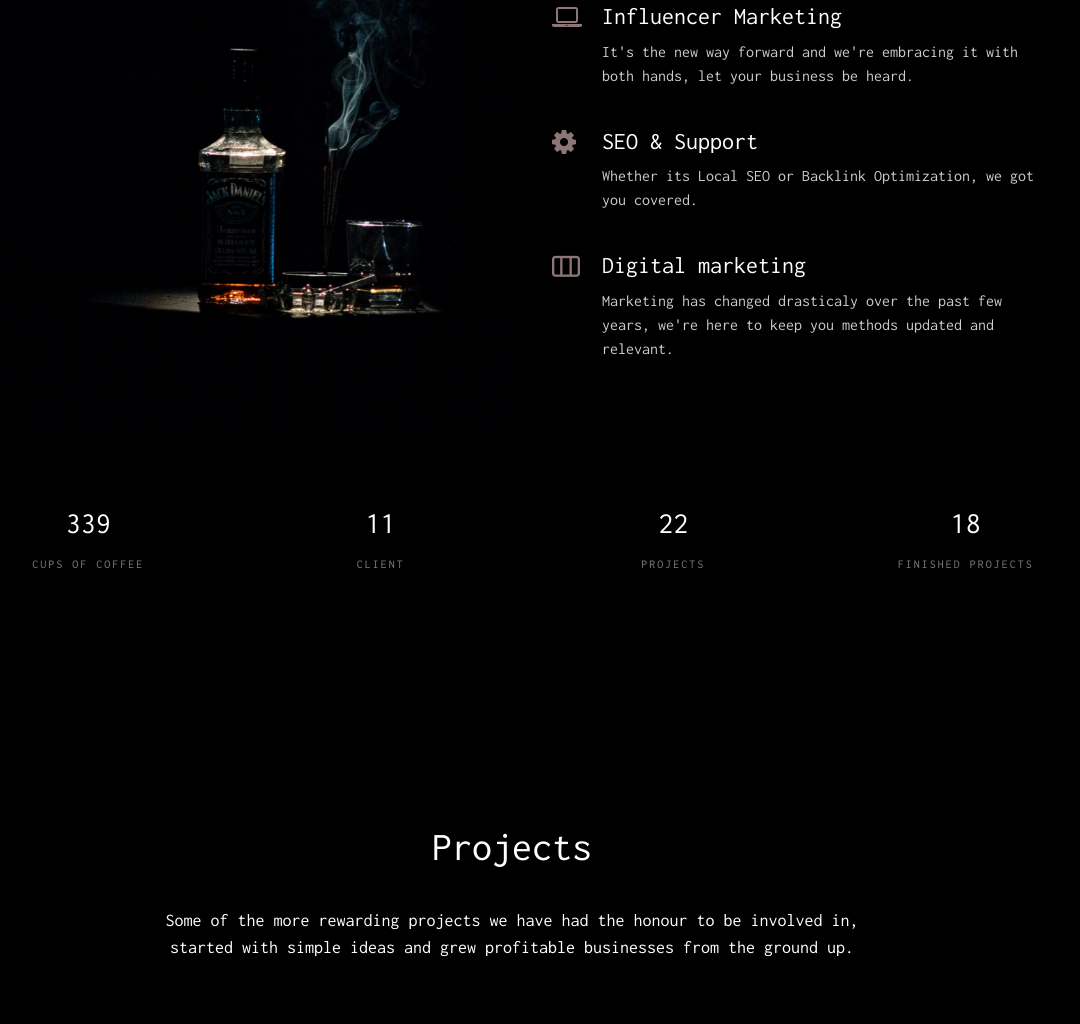
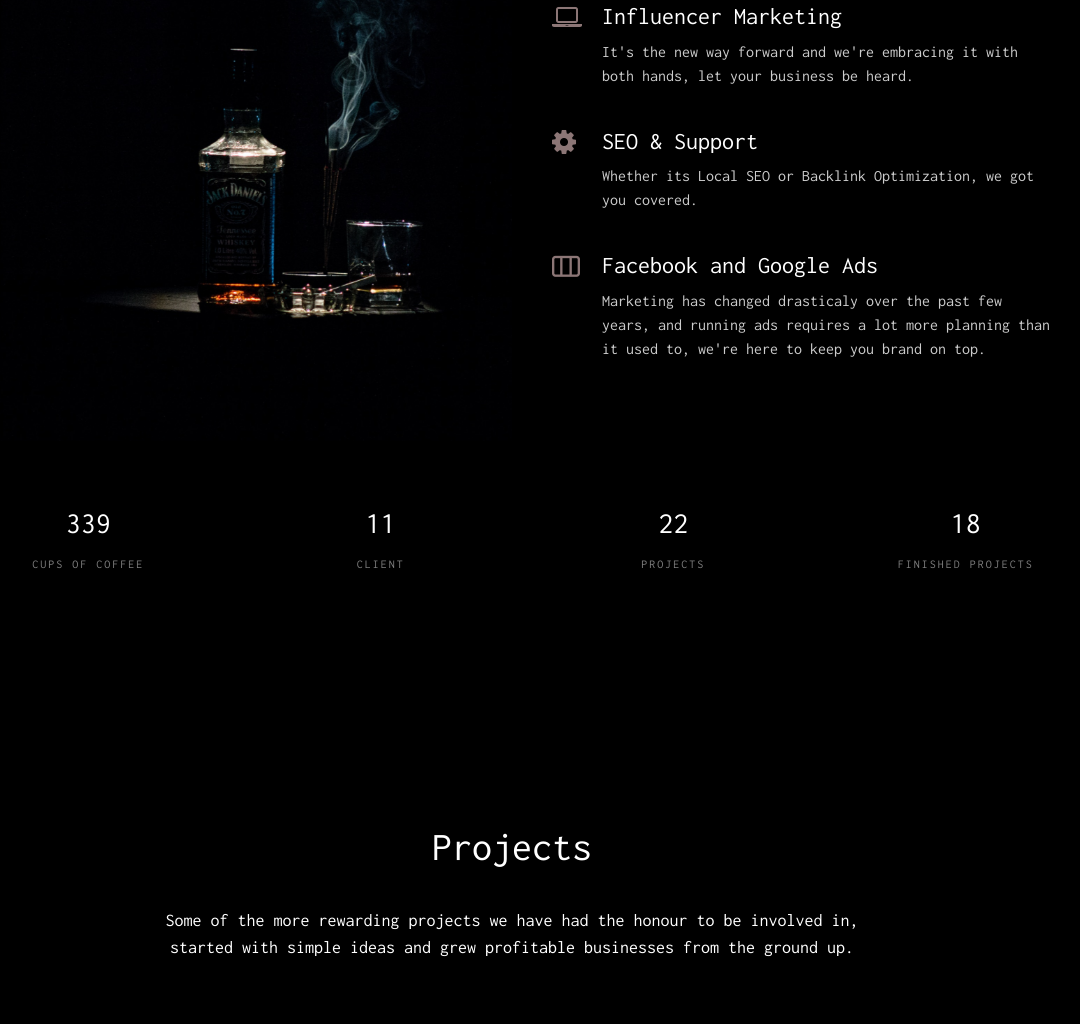
Before and after one commit to theravemedia/theravemedia.github.io, a plain HTML site: page index.html in a window 1280 px wide. Shown: the part 1475-2499 px from the top of the page, without its empty margins (128-1208 px from the left). Drawn offline with Linux system fonts and the light colour scheme; files whose address does not match are found by name.

Commit message:
Changed services

```diff
--- a/index.html
+++ b/index.html
@@ -141,8 +141,8 @@
 										<div class="core">
 											<i class="icon-columns to-animate-2"></i>
 											<div class="fh5co-post to-animate">
-												<h3>Digital marketing</h3>
-												<p> Marketing has changed drasticaly over the past few years, we're here to keep you methods updated and relevant.</p>
+												<h3>Facebook and Google Ads</h3>
+												<p> Marketing has changed drasticaly over the past few years, and running ads requires a lot more planning than it used to, we're here to keep you brand on top.</p>
 											</div>
 										</div>
 									</div>
```
